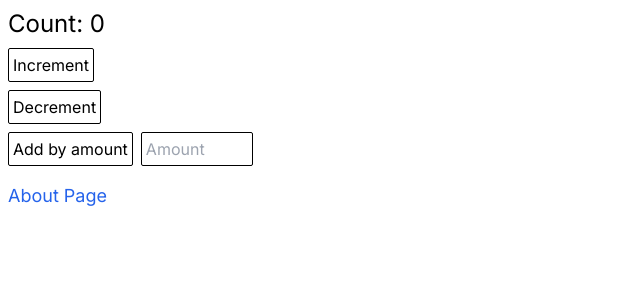
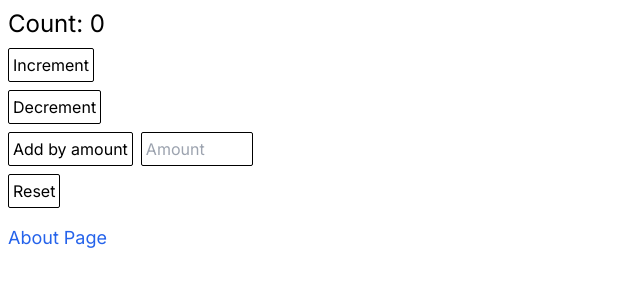
Before and after one commit to AbdullahKhetran/redux-counter, a Next.js app: page / in a window 1280 px wide. Shown: the top 300 px of the page, without its empty margins (0-640 px from the left). Built offline with nearby package versions, Linux system fonts and the light colour scheme.

Commit message:
added reset action

```diff
--- a/components/Counter.tsx
+++ b/components/Counter.tsx
@@ -1,6 +1,6 @@
 "use client"
 
-import { decrement, increment, incrementByAmount } from "@/redux/features/counter/counterSlice"
+import { decrement, increment, incrementByAmount, reset } from "@/redux/features/counter/counterSlice"
 import { useAppDispatch, useAppSelector } from "@/redux/hooks"
 import Link from "next/link"
 import { useState } from "react"
@@ -37,6 +37,8 @@ export default function Counter() {
                     Decrement
                 </button>
 
+
+
                 <div className="flex gap-2">
                     <button
                         onClick={() => dispatch(incrementByAmount(amount))}
@@ -51,6 +53,13 @@ export default function Counter() {
                         className="border border-black rounded-sm p-1 w-28"
                     />
                 </div>
+
+                <button
+                    onClick={() => dispatch(reset())}
+                    className={buttonStyle}
+                >
+                    Reset
+                </button>
             </div>
 
             <div className="m-2 mt-4">
--- a/redux/features/counter/counterSlice.ts
+++ b/redux/features/counter/counterSlice.ts
@@ -21,11 +21,14 @@ export const counterSlice = createSlice({
         },
         incrementByAmount: (state, action: PayloadAction<number>) => {
             state.value += action.payload
+        },
+        reset: state => {
+            state.value = 0
         }
     }
 })
 
-export const { increment, decrement, incrementByAmount } = counterSlice.actions
+export const { increment, decrement, incrementByAmount, reset } = counterSlice.actions
 
 
 // Other code such as selectors can use the imported `RootState` type
```
